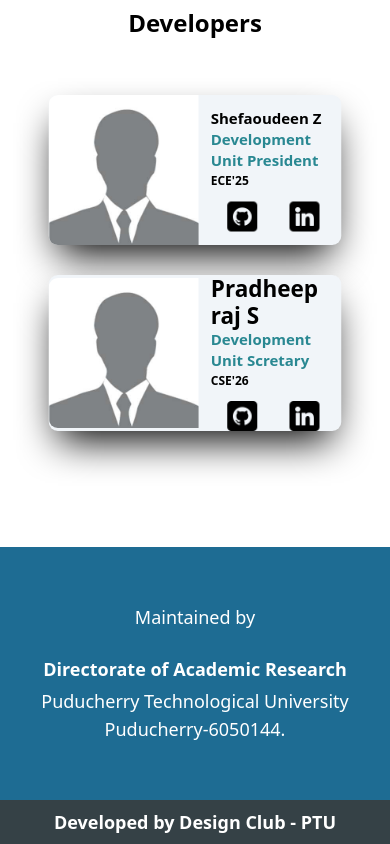
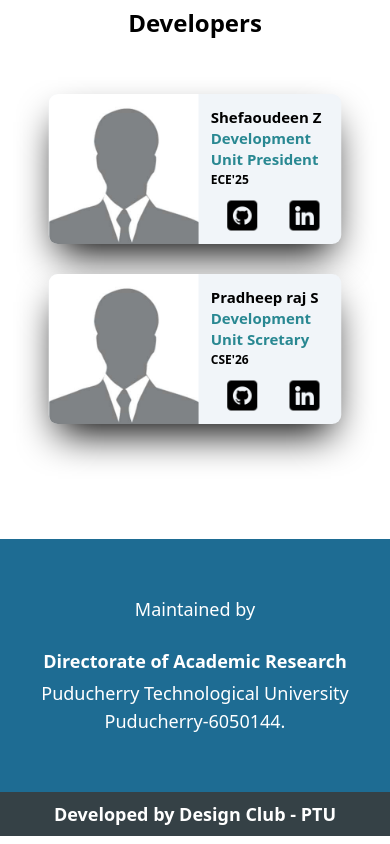
Before and after one commit to Shefaoudeen/PTU-research-website, a React (Vite) app: page /credits in a window 390 px wide. Shown: the part 917-1761 px from the top of the page. Built offline with nearby package versions, Linux system fonts and the light colour scheme.

Commit message:
credits mobile response

```diff
--- a/src/Pages/Credits.jsx
+++ b/src/Pages/Credits.jsx
@@ -48,8 +48,10 @@ const Credits = () => {
             <div className="flex items-center shadow-2xl shadow-black gap-2 bg-slate-100 rounded-xl">
               <img src={pic1} className="w-[200px] rounded-l-xl" />
               <div className="px-2">
-                <h1 className="text-3xl font-bold">Pradheep raj S</h1>
-                <h1 className="text-[#298892] text-xl font-bold">
+                <h1 className="text-3xl font-bold max-md:text-xl">
+                  Pradheep raj S
+                </h1>
+                <h1 className="text-[#298892] text-xl font-bold ">
                   Development Unit Scretary
                 </h1>
                 <h1 className="font-bold">CSE'26</h1>
```
